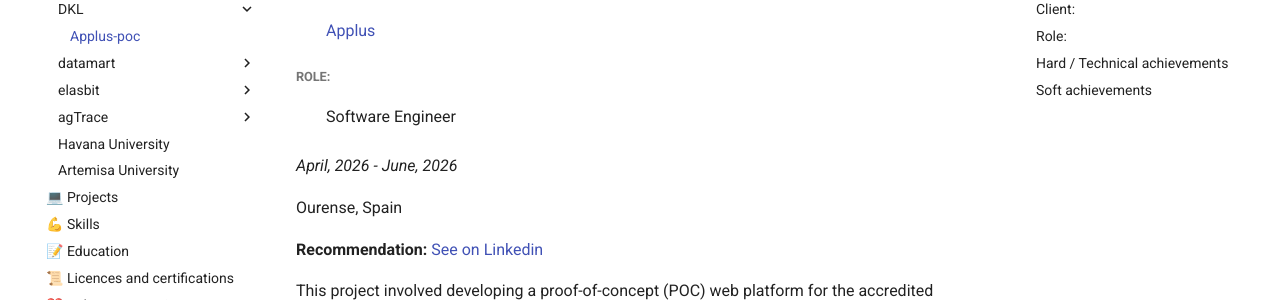
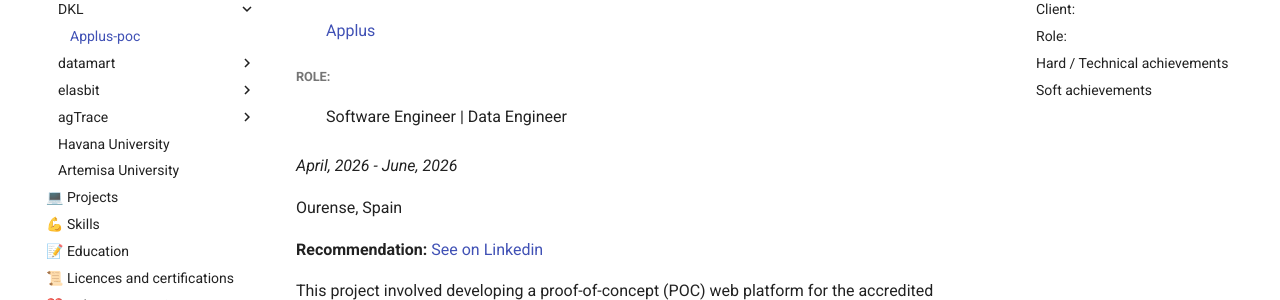
Before and after one commit to rayniel95/rayniel95.github.io, an MkDocs documentation site: the page built from docs/work_experience/dkl/applus_poc.md, in a window 1280 px wide and 1400 px high, scrolled down 224 px. Shown: the part 153-453 px from the top of the window. Built offline with MkDocs 1.6.1 and Material for MkDocs 9.7.7, drawn with Linux system fonts in a browser that asks for light colours; some of the changed text lies outside the part shown.

Commit message:
docs(work_experience): update role and correct title for team member in Applus project

```diff
--- a/docs/work_experience/dkl/applus_poc.md
+++ b/docs/work_experience/dkl/applus_poc.md
@@ -9,7 +9,7 @@
 : [Applus](https://www.applus.com/es/es/)
 
 ##### Role:
-: Software Engineer
+: Software Engineer | Data Engineer
 
 *April, 2026 - June, 2026*
 
@@ -42,7 +42,7 @@ This project involved developing a proof-of-concept (POC) web platform for the a
 - [Carlos Fleitas Aparicio](https://www.linkedin.com/in/carlos-fleitas/) (Data Engineer | Software Engineer)
 - [Alessa Pérez Roque](https://www.linkedin.com/in/alessa-p%C3%A9rez-roque-6ba55b125/) (Data Engineer | Software Engineer)
 - [Juan David Menéndez del Cueto](https://www.linkedin.com/in/juan-david-men%C3%A9ndez-del-cueto-0a255a22a/) (Data Engineer | Software Engineer)
-- Luis Marti (AI Engineer | Data Engieer)
+- Luis Marti (AI Engineer | Data Engineer)
 - [Jose Alfredo Vega](https://www.linkedin.com/in/javf1975/) (Founder)
 - [Gabriel Llobera Salas](https://www.linkedin.com/in/gabriel-llobera-salas-b4a500142/) (Tech Leader)
 - [Miguel Maricalva](https://www.linkedin.com/in/miguelmaricalva/) (Data Engineer | Software Engineer)
```
